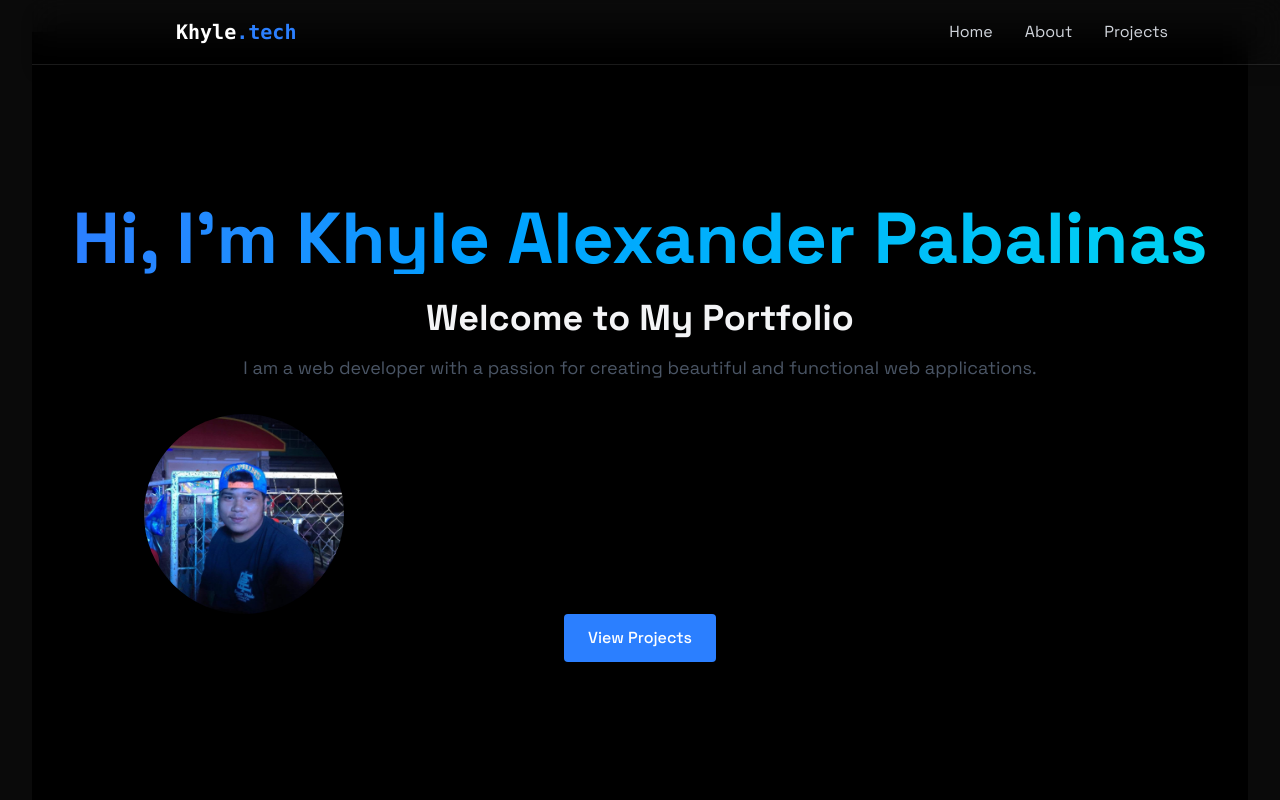
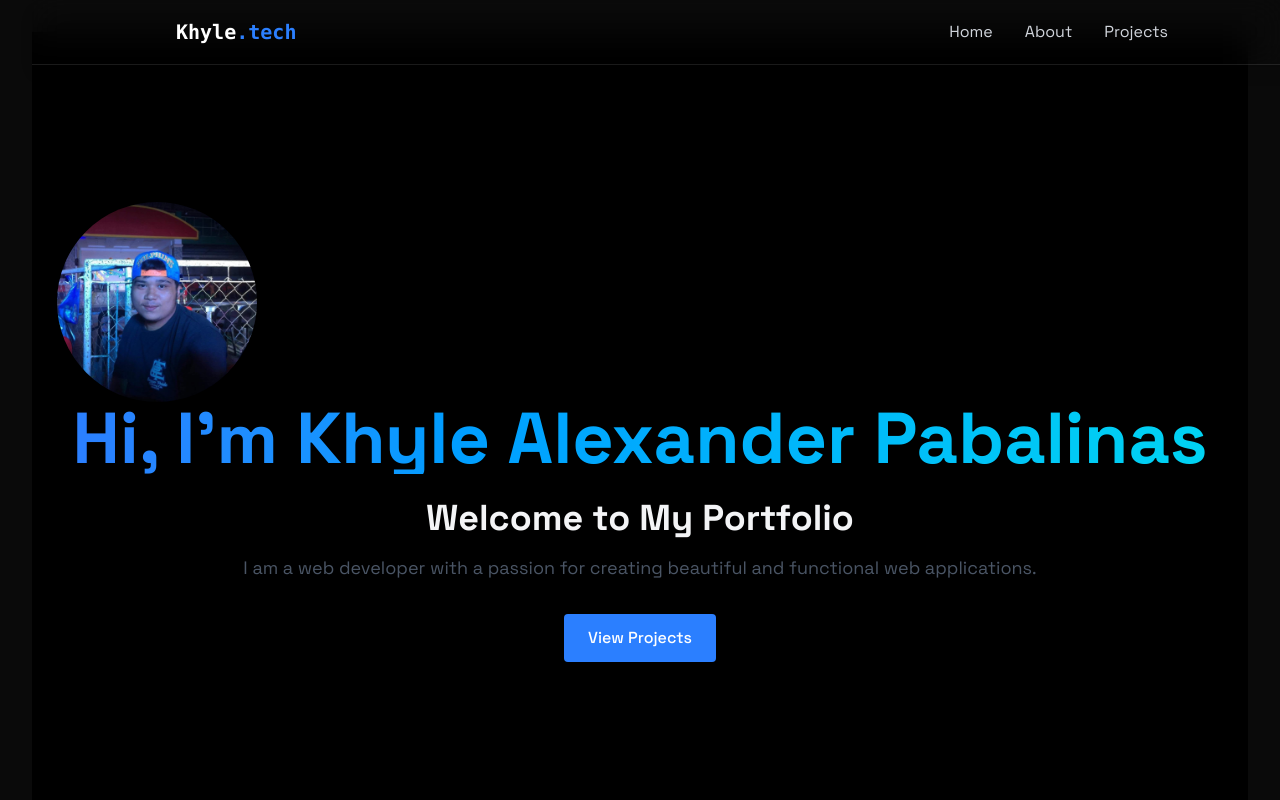
Before and after one commit to frncsoliver3104/kaykaloyni, a React (Vite) app: page / in a window 1280 px wide. Shown: the top 800 px of the page. Built offline with nearby package versions, Linux system fonts and the light colour scheme; the HTML template or start-up script is replaced by a standard one.

Commit message:
first commit

```diff
--- a/src/components/sections/Home.jsx
+++ b/src/components/sections/Home.jsx
@@ -10,7 +10,11 @@ export const Home = () => {
       className="min-h-screen flex items-center justify-center relative"
     >
       <RevealOnScroll>
-
+<img
+            src={image} // Use the imported image here
+            alt="A visual representation of my web development skills" // Provide a more descriptive alt text
+            className="rounded-lg" // Add margin-bottom for spacing
+          />
       <div className="text-center z-10 px-4">
           <h1 className="text-5xl md:text-7xl font-bold mb-6 bg-gradient-to-r from-blue-500 to-cyan-400 bg-clip-text text-transparent leading-right">
             Hi, I'm Khyle Alexander Pabalinas
@@ -22,11 +26,7 @@ export const Home = () => {
           <p className="text-lg text-gray-600 mb-8">
             I am a web developer with a passion for creating beautiful and functional web applications.
           </p>
-          <img
-            src={image} // Use the imported image here
-            alt="A visual representation of my web development skills" // Provide a more descriptive alt text
-            className="rounded-lg" // Add margin-bottom for spacing
-          />
+
           <div className="flex justify-center space-x-4">
             <a
               href="#projects"
--- a/vite.config.js
+++ b/vite.config.js
@@ -5,5 +5,5 @@ import tailwindcss from "@tailwindcss/vite";
 // https://vitejs.dev/config/
 export default defineConfig({
   plugins: [react(), tailwindcss()],
-  base: "/khyletech-portfolio",
+  base: "/khyle-portfolio",
 });
```
Also changed, not shown: package.json (+6 -2 lines), 1 other file (tests, documents, lock files or other folders).
